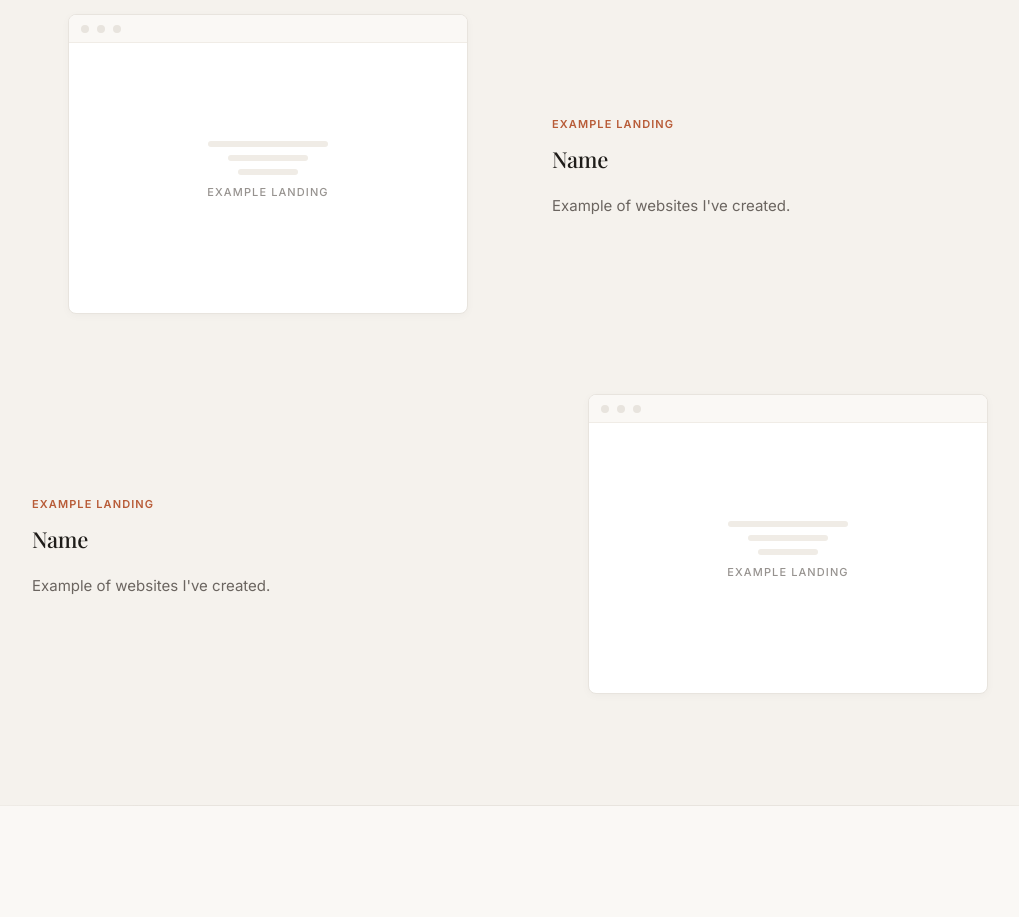
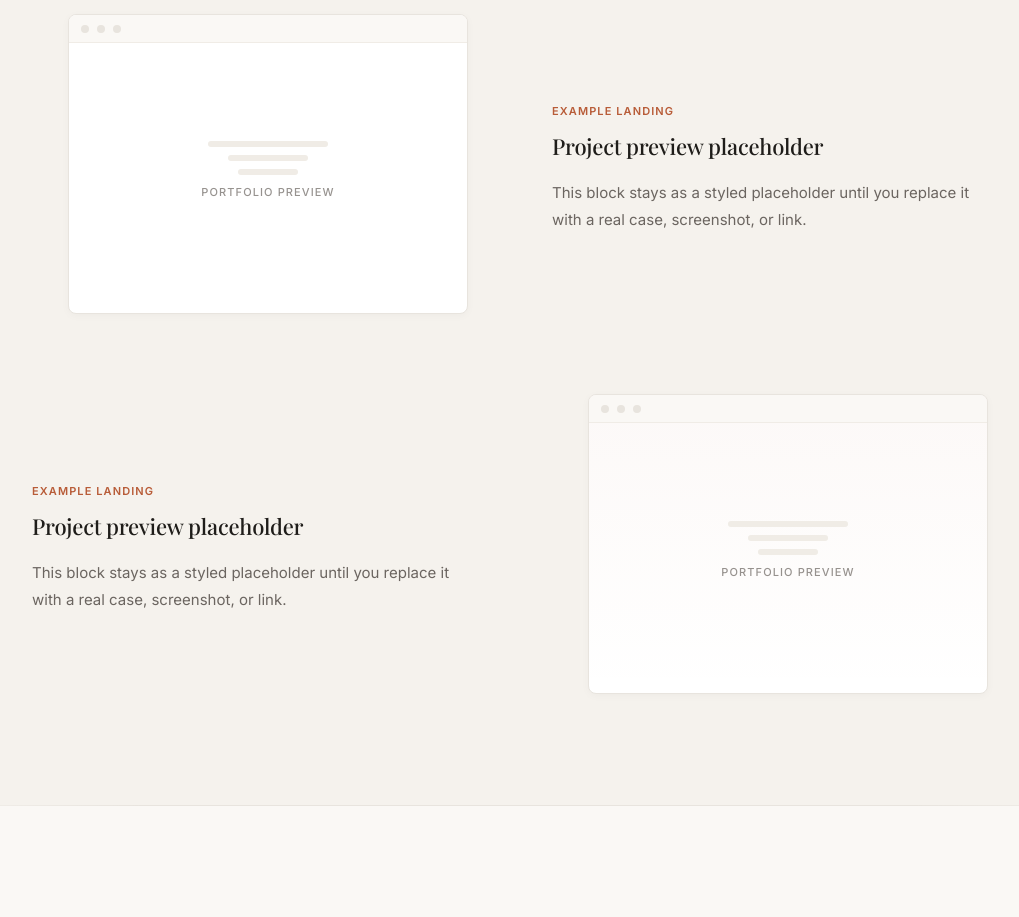
Before and after one commit to Vladdub257/Portfolio-website-new-base, a plain HTML site: page index.html in a window 1280 px wide. Shown: the part 2860-3777 px from the top of the page, without its empty margins (112-1131 px from the left). Drawn offline with nearby package versions, Linux system fonts and the light colour scheme.

Commit message:
Update 'Select work section'

```diff
--- a/index.html
+++ b/index.html
@@ -205,7 +205,6 @@
                 screenshot, or link.
               </p>
             </div>
-
             <div class="project-visual">
               <div class="project-mock">
                 <div class="mock-content">
@@ -223,8 +222,11 @@
           <article class="project project--reverse">
             <div class="project-info">
               <span class="project-type">Example landing</span>
-              <h3 class="project-title">Name</h3>
-              <p class="project-desc">Example of websites I've created.</p>
+              <h3 class="project-title">Project preview placeholder</h3>
+              <p class="project-desc">
+                This block stays as a styled placeholder until you replace it with a real case,
+                screenshot, or link.
+              </p>
             </div>
             <div class="project-visual">
               <div class="project-mock">
@@ -233,16 +235,19 @@
                   <div class="mock-bar mock-bar--medium"></div>
                   <div class="mock-bar mock-bar--narrow"></div>
                 </div>
-                <span class="mock-label">Example landing</span>
+                <span class="mock-label">Portfolio preview</span>
               </div>
             </div>
           </article>
 
-          <article class="project">
+          <article class="project project--placeholder">
             <div class="project-info">
               <span class="project-type">Example landing</span>
-              <h3 class="project-title">Name</h3>
-              <p class="project-desc">Example of websites I've created.</p>
+              <h3 class="project-title">Project preview placeholder</h3>
+              <p class="project-desc">
+                This block stays as a styled placeholder until you replace it with a real case,
+                screenshot, or link.
+              </p>
             </div>
             <div class="project-visual">
               <div class="project-mock">
@@ -251,7 +256,7 @@
                   <div class="mock-bar mock-bar--medium"></div>
                   <div class="mock-bar mock-bar--narrow"></div>
                 </div>
-                <span class="mock-label">Example landing</span>
+                <span class="mock-label">Portfolio preview</span>
               </div>
             </div>
           </article>
```
